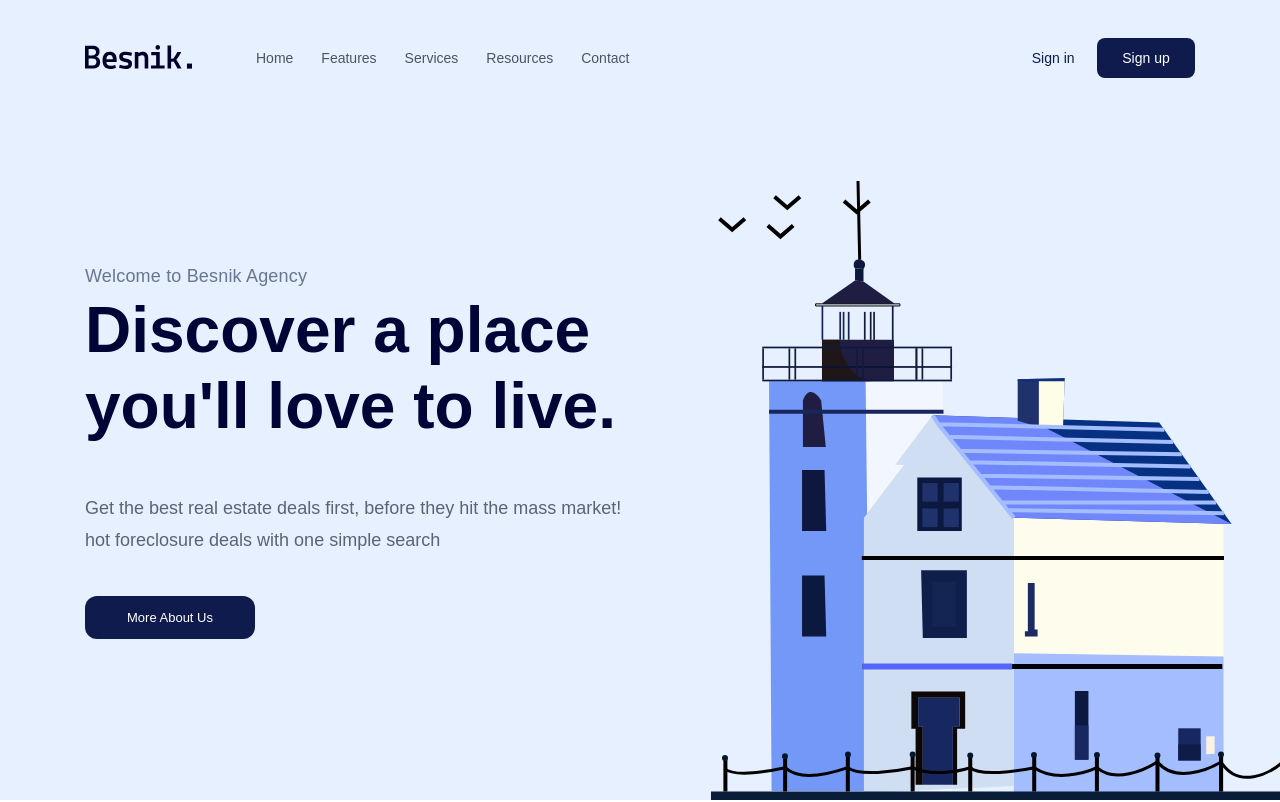
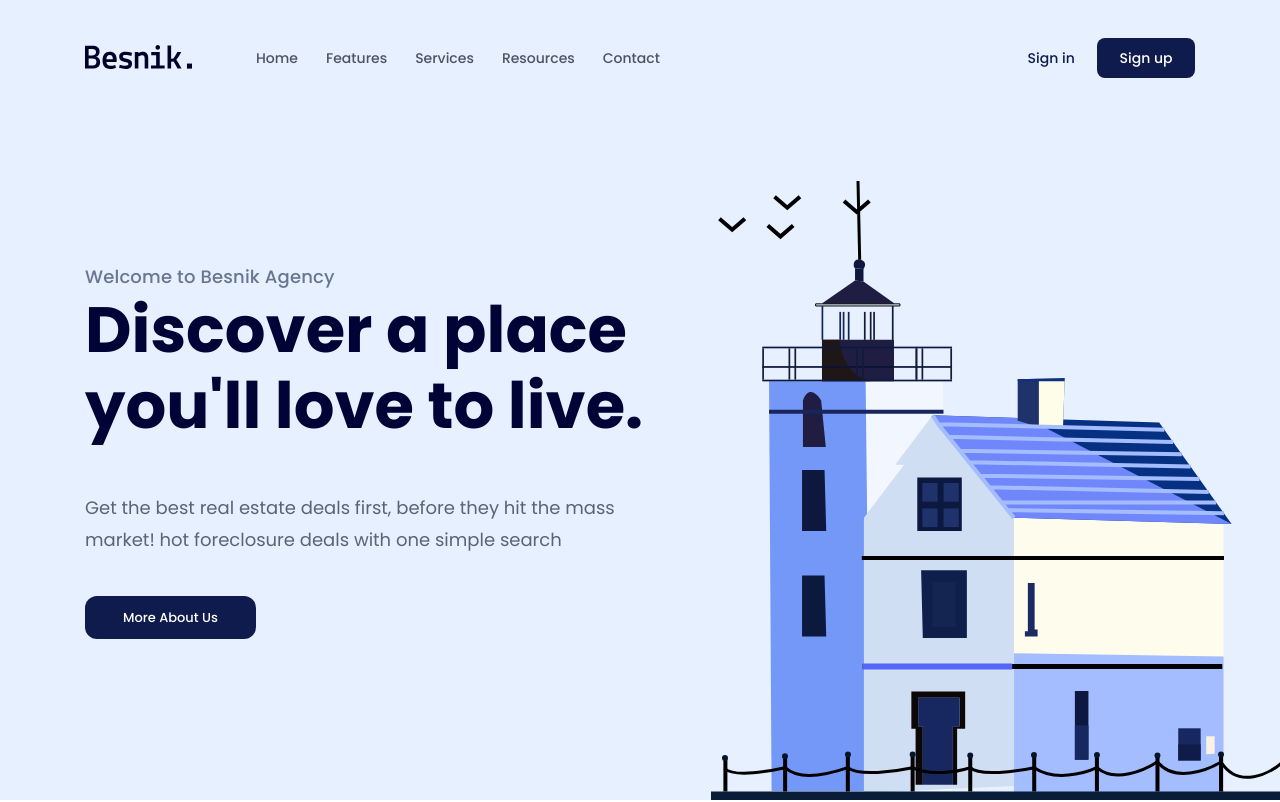
Before and after one commit to duongtx1604/html-css-project-01, a plain HTML site: page index.html in a window 1280 px wide. Shown: the top 802 px of the page. Drawn offline with Linux system fonts and the light colour scheme.

Commit message:
fix fonts

```diff
--- a/index.html
+++ b/index.html
@@ -11,7 +11,7 @@
         <link rel="preconnect" href="https://fonts.googleapis.com" />
         <link rel="preconnect" href="https://fonts.gstatic.com" crossorigin />
         <link
-            href="https://fonts.googleapis.com/css2?family=Lato:wght@700&family=Montserrat:ital,wght@0,400;0,500;0,700;1,400;1,500;1,700&display=swap"
+            href="https://fonts.googleapis.com/css2?family=Lato:wght@700&family=Poppins:ital,wght@0,400;0,500;0,700;1,400;1,500;1,700&display=swap"
             rel="stylesheet"
         />
 
```
